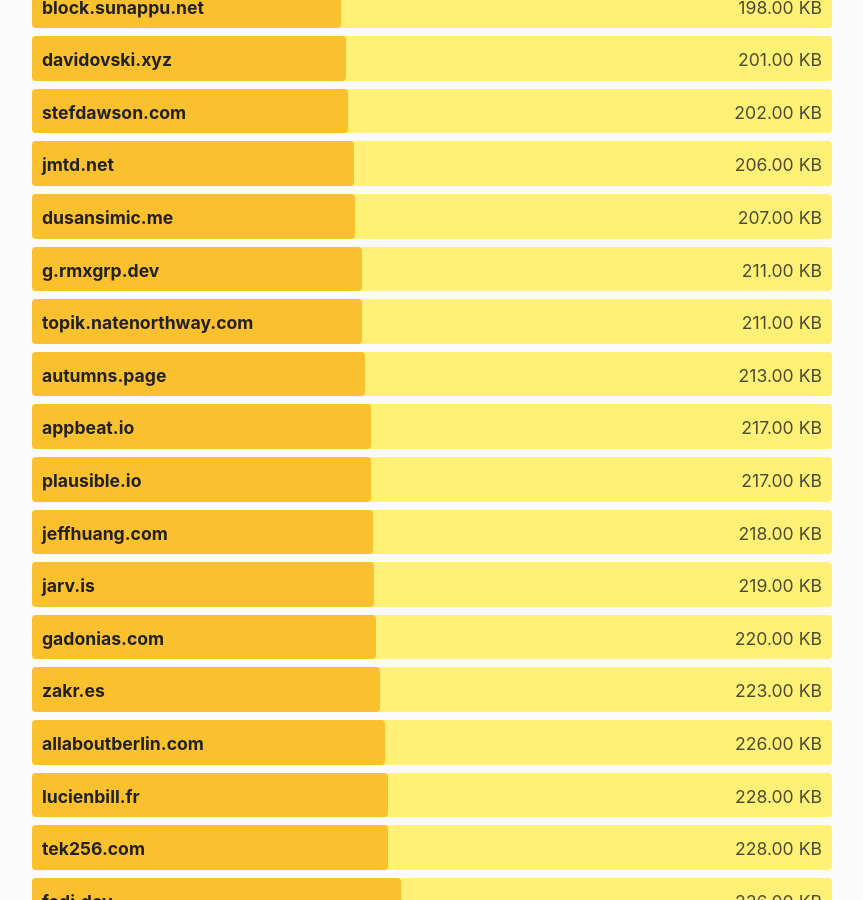
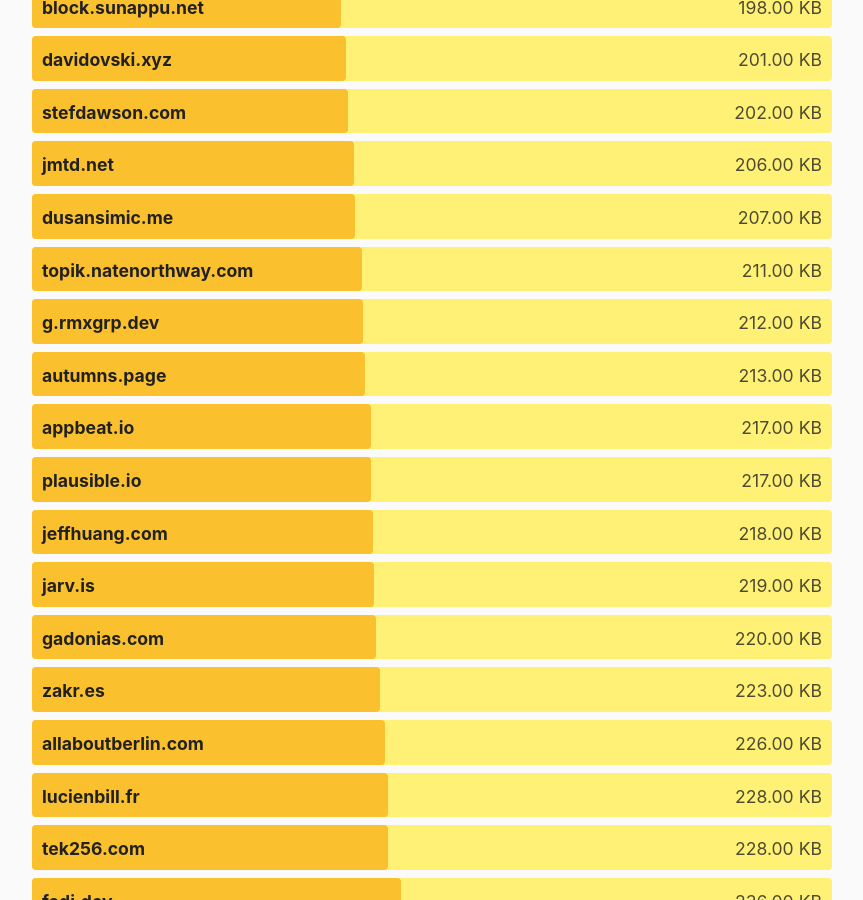
Before and after one commit to kevquirk/512kb.club, a Jekyll site: the page built from index.md, in a window 1280 px wide and 900 px high, scrolled down 15112 px. Shown: the whole window, without its empty margins (208-1071 px from the left). Built offline with Jekyll 4.4.1, drawn with Linux system fonts in a browser that asks for light colours.

Commit message:
Update sites.yml

```diff
--- a/_data/sites.yml
+++ b/_data/sites.yml
@@ -635,7 +635,7 @@
 
 - domain: g.rmxgrp.dev
   url: https://g.rmxgrp.dev/
-  size: 211
+  size: 212
   last_checked: 2022-1-14
 
 - domain: gabnotes.org
```
